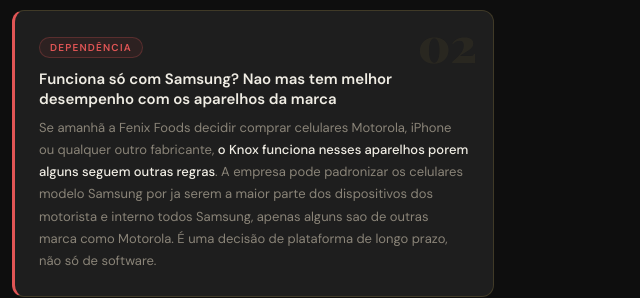
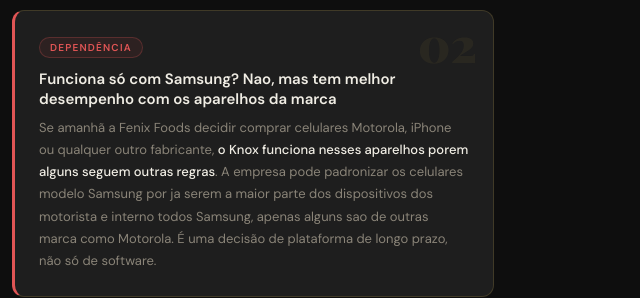
Before and after one commit to SamuelJacomo/FENIXFOODS, a plain HTML site: page index.html in a window 1280 px wide. Both pictures are taken after a click on the button "Por que não contratar". Shown: the part 501-799 px from the top of the page, 546-1186 px from the left. Drawn offline with nearby package versions, Linux system fonts and the light colour scheme.

Commit message:
Fix typo in Samsung compatibility message

```diff
--- a/index.html
+++ b/index.html
@@ -569,7 +569,7 @@
     <div class="arg-card con">
       <div class="num">02</div>
       <span class="arg-tag con">Dependência</span>
-      <h3>Funciona só com Samsung? Nao mas tem melhor desempenho com os aparelhos da marca</h3>
+      <h3>Funciona só com Samsung? Nao, mas tem melhor desempenho com os aparelhos da marca</h3>
       <p>Se amanhã a Fenix Foods decidir comprar celulares Motorola, iPhone ou qualquer outro fabricante, <b>o Knox funciona nesses aparelhos porem alguns seguem outras regras</b>. A empresa pode padronizar os celulares modelo Samsung por ja serem a maior parte dos dispositivos dos motorista e interno todos Samsung, apenas alguns sao de outras marca como Motorola. É uma decisão de plataforma de longo prazo, não só de software.</p>
     </div>
     <div class="arg-card con">
```
